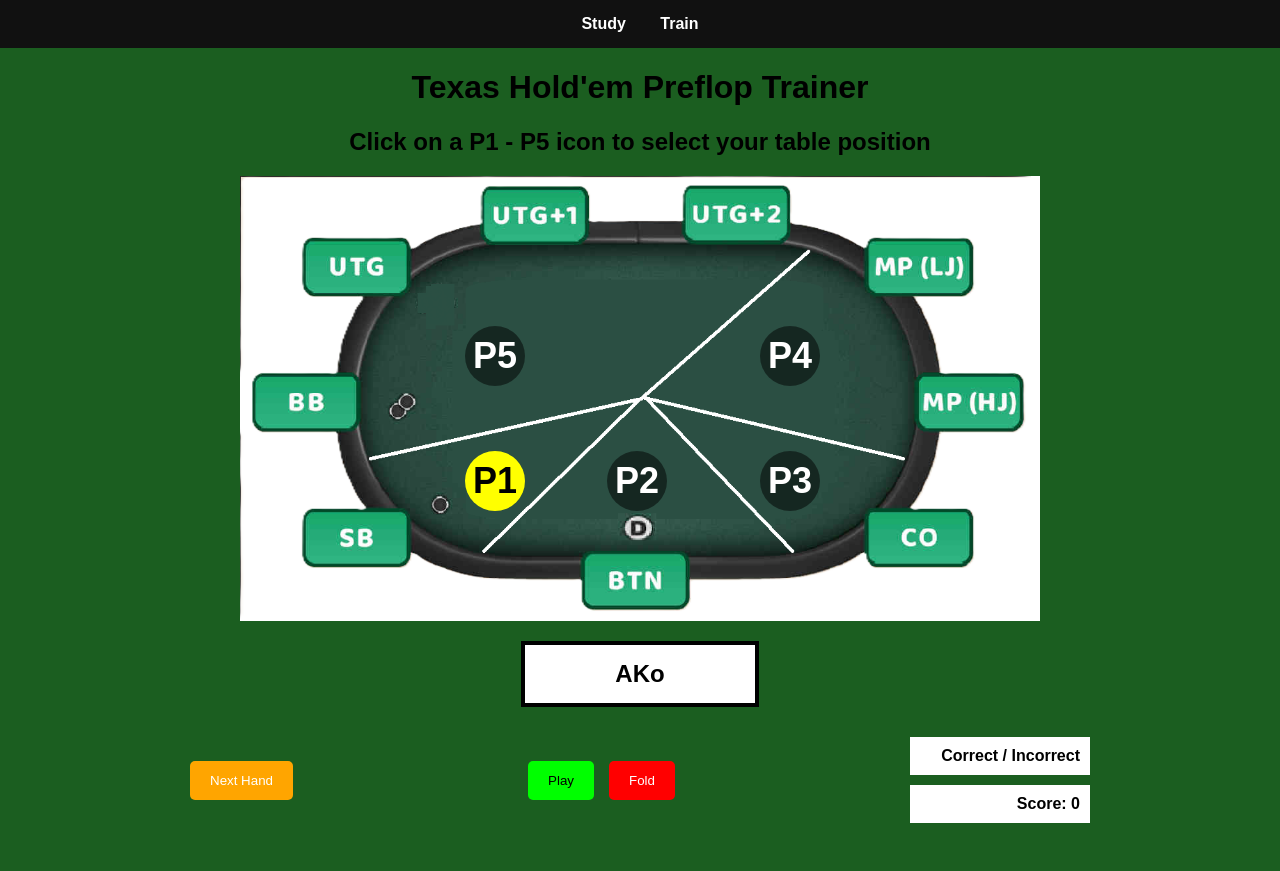
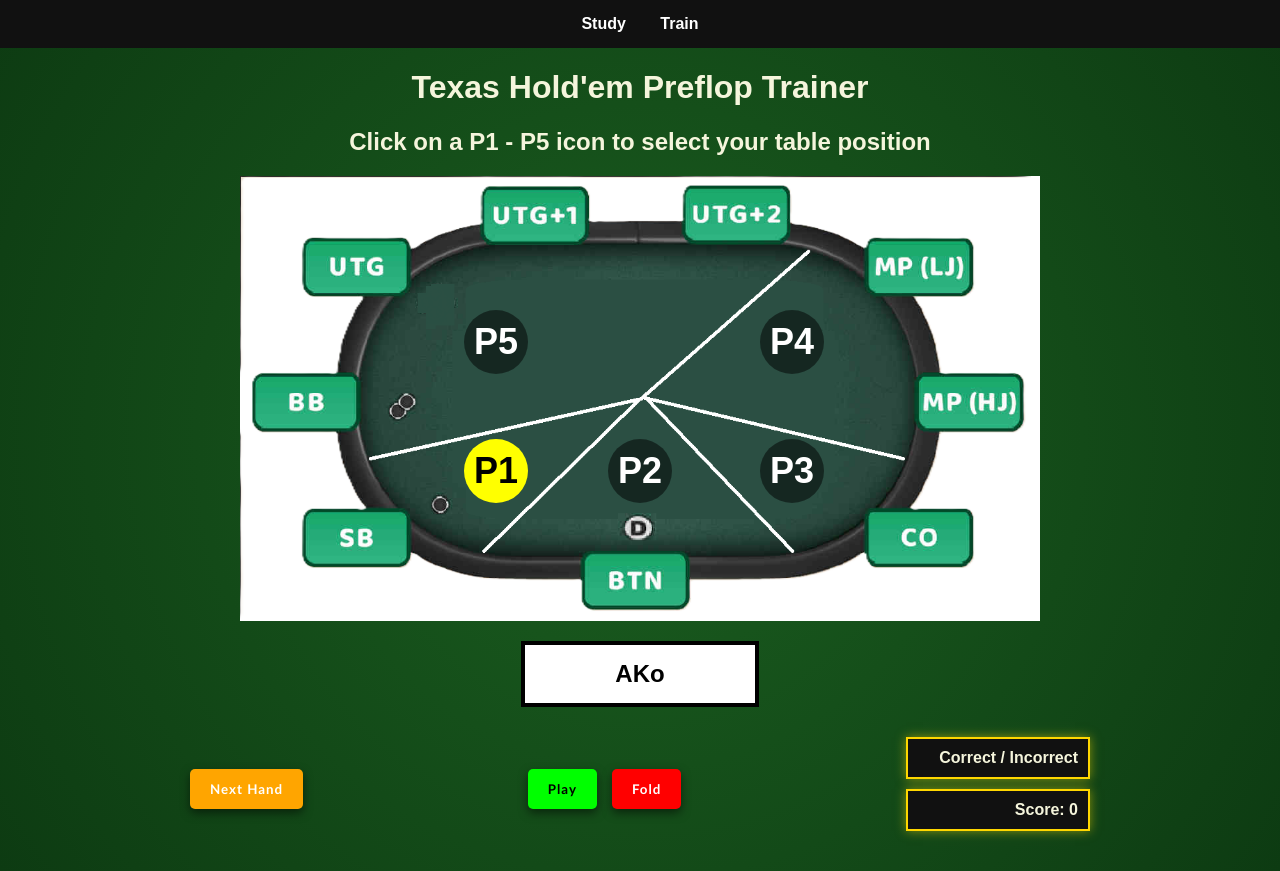
Before and after one commit to ruairimckenna/Java-Script-Assignment, a plain HTML site: page train.html in a window 1280 px wide. Drawn offline with Linux system fonts and the light colour scheme.

Commit message:
Fix P1-P5 buttons moving
Change the P1-P5 buttons to % rather than px.
Change some styles to jazz up buttons
Add total counter to the score

```diff
--- a/style.css
+++ b/style.css
@@ -1,11 +1,26 @@
 /* The CSS for the "Study" page */
 
+
 body {
-    margin:0;
-    background-color: #1b5e20;
+    margin: 0;
+    background: radial-gradient(circle at center, #1b5e20 0%, #0d3b12 100%);
     font-family: Arial, sans-serif;
     text-align: center;
+    color: #f5f5dc;
 }
+
+button {
+    font-family: 'Trebuchet MS', sans-serif;
+    font-weight: bold;
+    padding: 14px 28px;
+    border-radius: 40px;
+    border: 2px solid gold;
+    cursor: pointer;
+    transition: all 0.2s ease;
+    box-shadow: 0 4px 10px rgba(0,0,0,0.5);
+    letter-spacing: 1px;
+}
+
 
 #container {
     max-width: 900px;
@@ -50,7 +65,7 @@ nav a:hover {
     font-weight: bold;
 }
 
-/* Responsive table container */
+/* Table container */
 #table-container {
     position: relative;
     width: 90%;
@@ -68,11 +83,13 @@ nav a:hover {
 /* Table sections */
 .table-section {
     position: absolute;
-    width: 60px;
-    height: 60px;
+    width: 8%;
+    aspect-ratio: 1/1;
     border-radius: 50%;
     text-align: center;
-    line-height: 60px; /* vertical centering inside circle */
+    display: flex;
+    justify-content: center;
+    align-items: center;
     background-color: rgba(0,0,0,0.5);
     color: white;
     font-weight: bold;
@@ -136,19 +153,14 @@ nav a:hover {
     text-align: right;
 }
 
-#theanswer-box {
-    width: 160px;
-    padding: 10px;
-    background-color: white;
-    color: black;
-    font-weight: bold;
-    margin-bottom: 10px;
-}
-
+#theanswer-box,
 #score-box {
     width: 160px;
     padding: 10px;
-    background-color: white;
-    color: black;
+    background: #111;
+    border: 2px solid gold;
+    color: #f5f5dc;
     font-weight: bold;
+    margin-bottom: 10px;
+    box-shadow: 0 0 10px rgba(255,215,0,0.5);
 }
--- a/train.html
+++ b/train.html
@@ -20,11 +20,11 @@
         <img src="images/Table1.png" alt="Poker Table">
 
         <!-- Table section selector -->
-        <div class="table-section" id="P1" style="top:275px; left:225px;">P1</div>
-        <div class="table-section" id="P2" style="top:275px; left:367px;">P2</div>
-        <div class="table-section" id="P3" style="top:275px; left:520px;">P3</div>
-        <div class="table-section" id="P4" style="top:150px; left:520px;">P4</div>
-        <div class="table-section" id="P5" style="top:150px; left:225px;">P5</div>
+        <div class="table-section" id="P1" style="top:59%; left:28%;">P1</div>
+        <div class="table-section" id="P2" style="top:59%; left:46%;">P2</div>
+        <div class="table-section" id="P3" style="top:59%; left:65%;">P3</div>
+        <div class="table-section" id="P4" style="top:30%; left:65%;">P4</div>
+        <div class="table-section" id="P5" style="top:30%; left:28%;">P5</div>
     </div>
 
      <!-- Card combination display -->
--- a/train.js
+++ b/train.js
@@ -136,6 +136,7 @@ const resultDisplay = document.getElementById("theanswer-box");
 const scoreDisplay = document.getElementById("score-box");
 
 let score = 0
+let totalHands = 0;
 let currentHand = "";
 
 nextHandBtn.addEventListener("click", function() {
@@ -149,14 +150,17 @@ nextHandBtn.addEventListener("click", function() {
 function checkAnswer(userChoice) {
     if (!currentHand) return;
 
+    totalHands++;
+
     const shouldPlay = currentRange.includes(currentHand);
+
     if ((userChoice === "play" && shouldPlay) || (userChoice === "fold" && !shouldPlay)) {
         resultDisplay.textContent = "Correct!";
         score++;
     } else {
         resultDisplay.textContent = "Incorrect!";
     }
-    scoreDisplay.textContent = "Score: " + score;
+    scoreDisplay.textContent = "Score: " + score + " / " + totalHands;
 }
 
 
```
